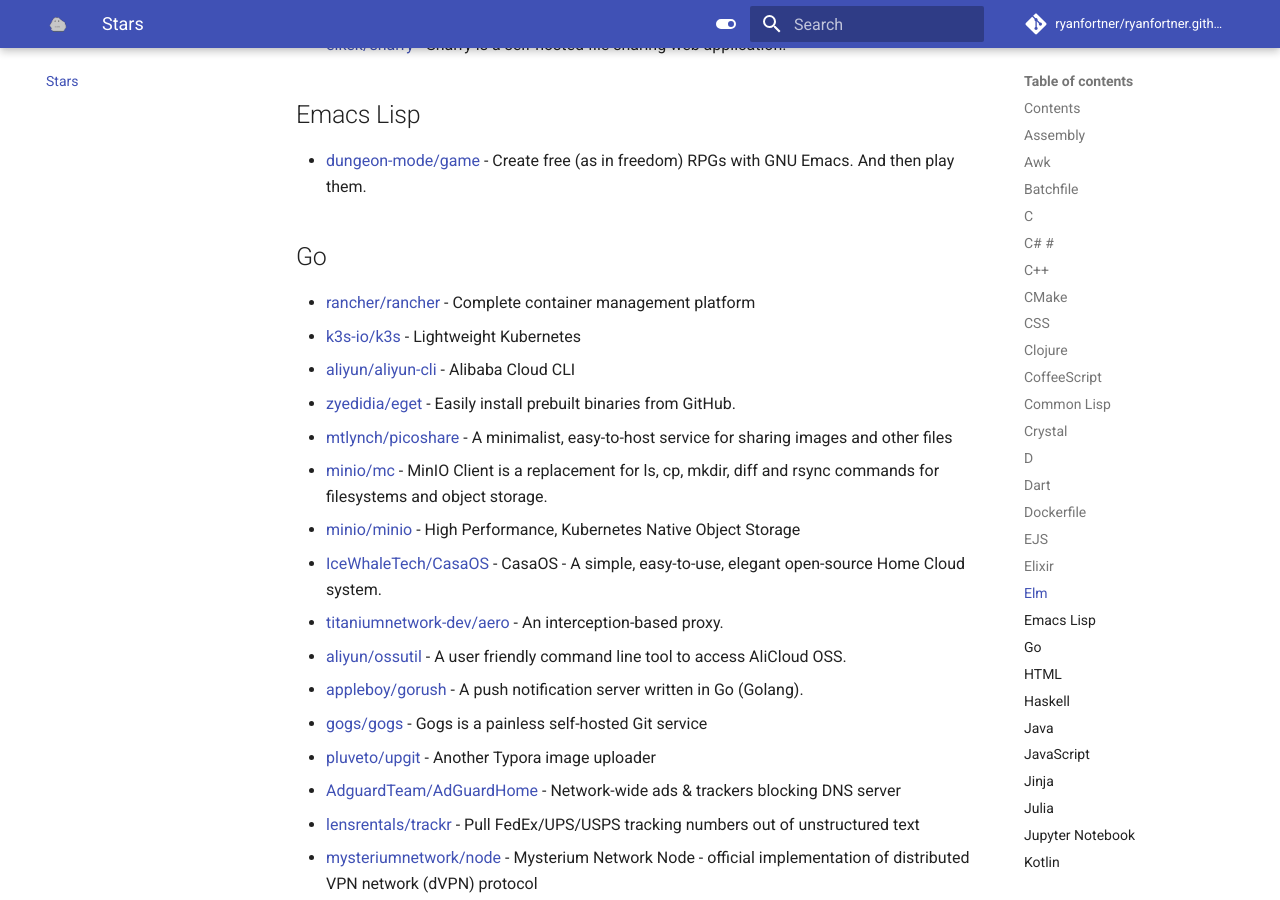
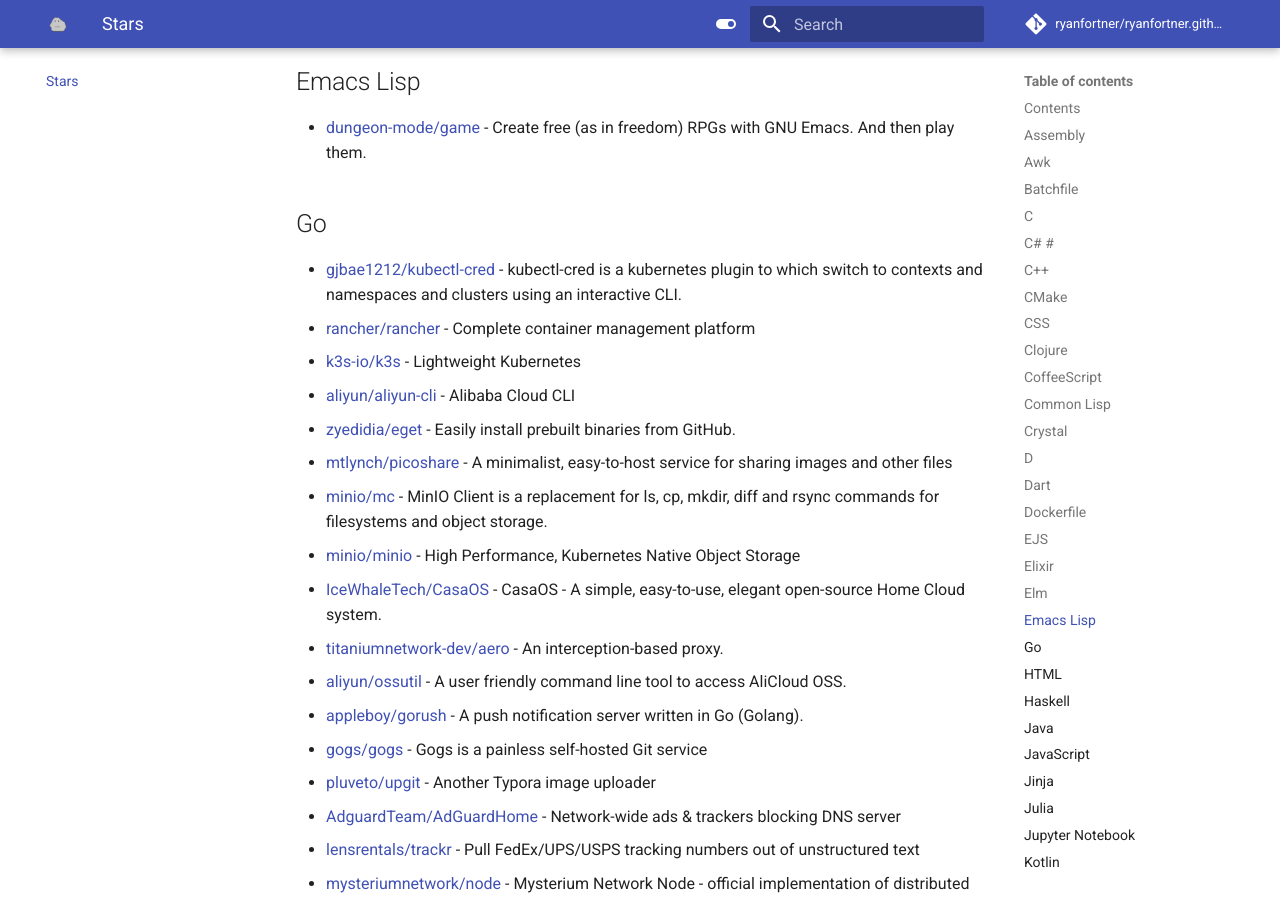
Before and after one commit to ryanfortner/ryanfortner.github.io, an MkDocs documentation site: the page built from docs/stars.md, in a window 1280 px wide and 900 px high, scrolled down 21478 px. Built offline with MkDocs 1.6.1 and Material for MkDocs 9.7.7, drawn with Linux system fonts in a browser that asks for light colours; emoji names are drawn with the system emoji font; comment, search, counter and statistics services are not loaded; some of the changed text lies outside the part shown.

Commit message:
update stars.md

```diff
--- a/docs/stars.md
+++ b/docs/stars.md
@@ -536,6 +535,7 @@
 
 ## Go
 
+- [gjbae1212/kubectl-cred](https://github.com/gjbae1212/kubectl-cred) - kubectl-cred is a kubernetes plugin to which switch to contexts and namespaces and clusters using an interactive CLI.
 - [rancher/rancher](https://github.com/rancher/rancher) - Complete container management platform
 - [k3s-io/k3s](https://github.com/k3s-io/k3s) - Lightweight Kubernetes
 - [aliyun/aliyun-cli](https://github.com/aliyun/aliyun-cli) - Alibaba Cloud CLI
```
Also changed, not shown: other parts of docs/stars.md (+1 -1 lines).
